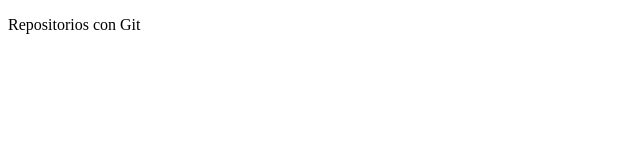
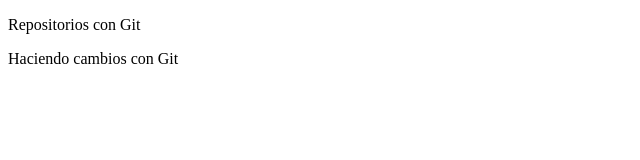
Before and after one commit to juan-sh/repositorio-prueba, a plain HTML site: page index.html in a window 1280 px wide. Shown: the whole page, without its empty margins (0-640 px from the left). Drawn offline with Linux system fonts and the light colour scheme.

Commit message:
Agregando archivo modificado

```diff
--- a/index.html
+++ b/index.html
@@ -9,6 +9,7 @@
 <body>
 
     <p>Repositorios con Git</p>
+    <p>Haciendo cambios con Git</p>
 
 </body>
 </html>
```
